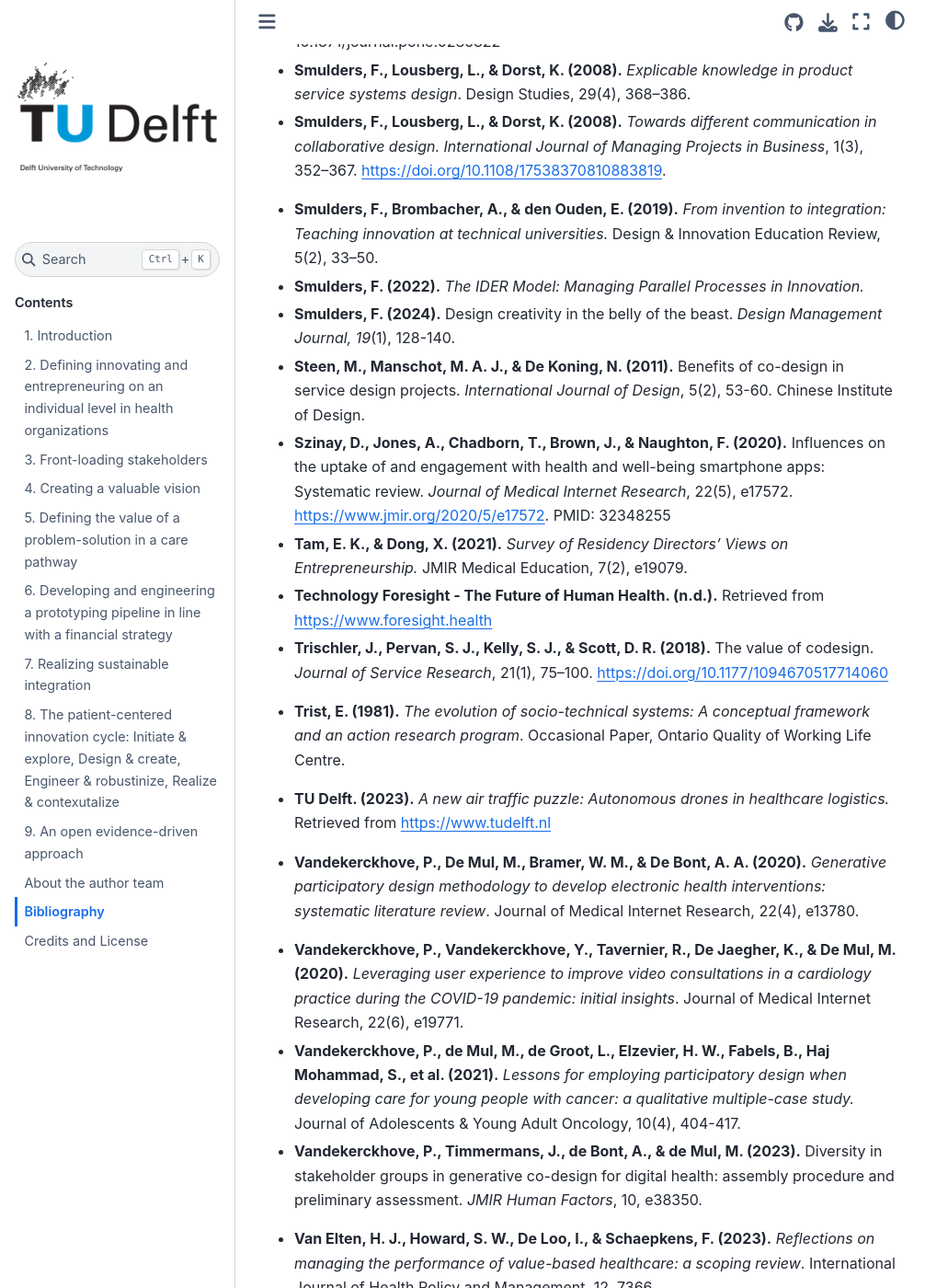
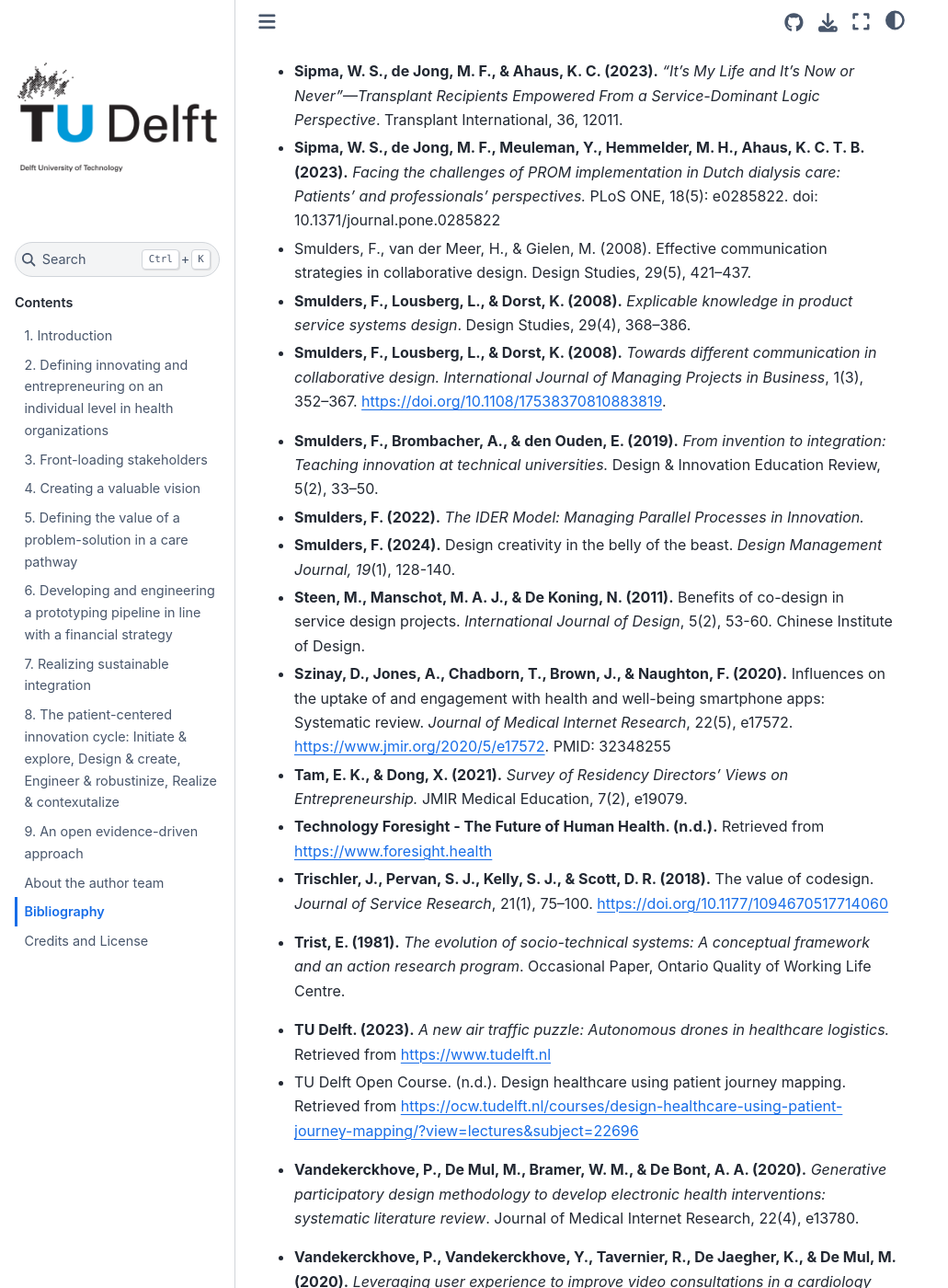
Before and after one commit to pietervandekerckhove/handbook-innovating-health, a Jupyter Book: the page built from book/chapters/references.md, in a window 1280 px wide and 1400 px high, scrolled down 5976 px. Shown: the whole window at 92% size, without its empty margins (0-1031 px from the left). Built offline with Jupyter Book 1.0.4 settings and Sphinx 7.4.7 and the Sphinx Book theme 1.1.4, drawn with Linux system fonts in a browser that asks for light colours; comment, search, counter and statistics services are not loaded; some of the changed text lies outside the part shown.

Commit message:
small updates

```diff
--- a/book/chapters/references.md
+++ b/book/chapters/references.md
@@ -105,6 +105,9 @@
 * <span id="GolemanDavidson2018"></span> **Goleman, D., & Davidson, R. J. (2018).** *Altered traits: Science reveals how meditation changes your mind, brain, and body.* Penguin.
 
 * <span id="Goncalves2021"></span> **Gonçalves, M., & Cash, P. (2021).** The life cycle of creative ideas: Towards a dual-process theory of ideation. *Design Studies, 72*, 100988.
+
+* <span id="GoossensAlbayrak2020"></span> Goossens, R., & Albayrak, A. (2020). Design in Healthcare: Using Patient Journey Mapping. TU Delft.
+
 - <span id="Guest2006"></span> **Guest, G., Bunce, A., & Johnson, L. (2006).** How Many Interviews Are Enough?: An Experiment with Data Saturation and Variability. *Field Methods*, 18, 59–82.
 
 
@@ -166,6 +169,8 @@
 
 - <span id="mavlab"></span> **MAVLab. (2023).** *Fully autonomous drones safely integrated into medical transport.* TU Delft.
 
+* <span id="MellesAlbayrakGoossens2020"></span> Melles, M., Albayrak, A., & Goossens, R. (2020). Innovating health care: Key characteristics of human-centered design. International Journal for Quality in Health Care, 33(Suppl 1), 37–44. https://doi.org/10.1093/intqhc/mzaa127
+
 - <span id="moore2019"></span> **Moore, G., Wilding, H., Gray, K., & Castle, D. (2019).** Participatory methods to engage health service users in the development of electronic health resources: Systematic review. *Journal of Participatory Medicine*. https://doi.org/10.2196/11474
 
 
@@ -201,6 +206,9 @@
 
 
 
+
+* <span id="Ramirez2008"></span> Ramirez, B. (2008). Social determinants of health.
+
 * <span id="reindersma2024"></span> **Reindersma, M., et al. (2024).** *The challenges of implementing value-based healthcare: A systematic review*. Journal of Health Management, 32(1), 56–73.
 
 * <span id="RoelHeijde"></span> **Roel van der Heijde. (n.d.).** *How design thinking is improving patient-caregiver conversations.* Retrieved from [https://roelrotterdam.nl/blog/how-design-thinking-is-improving-patient-caregiver-conversations/](https://roelrotterdam.nl/blog/how-design-thinking-is-improving-patient-caregiver-conversations/)
@@ -231,6 +239,8 @@
 * <span id="sipma2023"></span> **Sipma, W. S., de Jong, M. F., & Ahaus, K. C. (2023).** *“It’s My Life and It’s Now or Never”—Transplant Recipients Empowered From a Service-Dominant Logic Perspective*. Transplant International, 36, 12011.
 
 * <span id="sipma2023a"></span> **Sipma, W. S., de Jong, M. F., Meuleman, Y., Hemmelder, M. H., Ahaus, K. C. T. B. (2023).** *Facing the challenges of PROM implementation in Dutch dialysis care: Patients’ and professionals’ perspectives.* PLoS ONE, 18(5): e0285822. doi: 10.1371/journal.pone.0285822
+
+* <span id="SmuldersMeerGielen2008"></span> Smulders, F., van der Meer, H., & Gielen, M. (2008). Effective communication strategies in collaborative design. Design Studies, 29(5), 421–437.
 
 * <span id="smulders2008"></span> **Smulders, F., Lousberg, L., & Dorst, K. (2008).** *Explicable knowledge in product service systems design*. Design Studies, 29(4), 368–386.
 
@@ -272,6 +282,8 @@
 * <span id="trist1981"></span> **Trist, E. (1981).** *The evolution of socio-technical systems: A conceptual framework and an action research program*. Occasional Paper, Ontario Quality of Working Life Centre.
 
 - <span id="tudelft"></span> **TU Delft. (2023).** *A new air traffic puzzle: Autonomous drones in healthcare logistics.* Retrieved from [https://www.tudelft.nl](https://www.tudelft.nl)
+
+- <span id="TUdelftOpenCourse"></span> TU Delft Open Course. (n.d.). Design healthcare using patient journey mapping. Retrieved from https://ocw.tudelft.nl/courses/design-healthcare-using-patient-journey-mapping/?view=lectures&subject=22696
 
 
 
```
Also changed, not shown: book/chapters/04_stakeholders.md (+1 -1 lines), book/chapters/06_value_in_healthsystem.md (+8 -0 lines).
